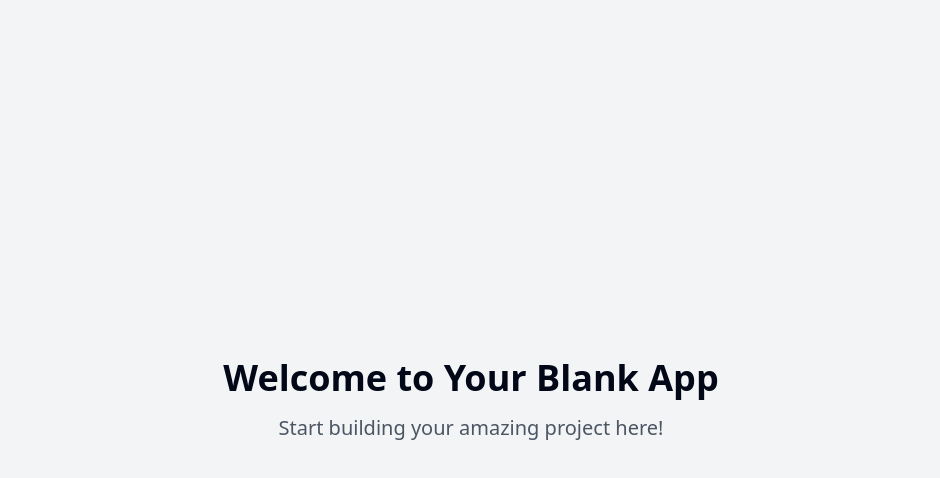
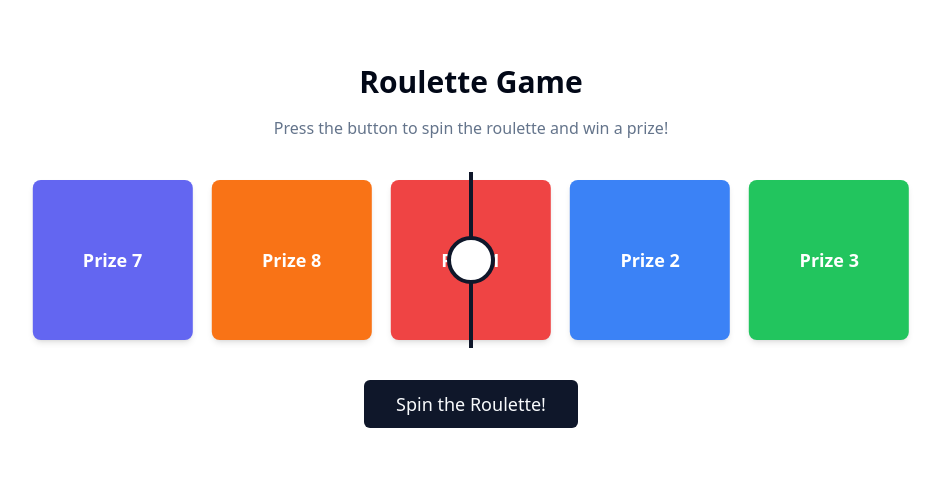
Before and after one commit to collaborationbest/slow-rolling-roulette-79, a React (Vite) app: page / in a window 1280 px wide. Shown: the top 478 px of the page, without its empty margins (169-1109 px from the left). Built offline with nearby package versions, Linux system fonts and the light colour scheme.

Commit message:
Add horizontal roulette game
Implement a horizontal roulette game using the Swiper module, with a fast start and gradual slowdown.

```diff
--- a/package.json
+++ b/package.json
@@ -56,6 +56,7 @@
     "react-router-dom": "^6.26.2",
     "recharts": "^2.12.7",
     "sonner": "^1.5.0",
+    "swiper": "^11.0.5",
     "tailwind-merge": "^2.5.2",
     "tailwindcss-animate": "^1.0.7",
     "vaul": "^0.9.3",
--- /dev/null
+++ b/src/components/RouletteGame.tsx
@@ -0,0 +1,181 @@
+
+import React, { useState, useRef, useEffect } from 'react';
+import { Swiper, SwiperSlide } from 'swiper/react';
+import { toast } from 'sonner';
+import { Button } from '@/components/ui/button';
+import { cn } from '@/lib/utils';
+
+// Import Swiper styles
+import 'swiper/css';
+
+// Define the roulette item interface
+interface RouletteItem {
+  id: number;
+  label: string;
+  color: string;
+}
+
+const RouletteGame: React.FC = () => {
+  // Create swiper instance ref
+  const swiperRef = useRef<any>(null);
+
+  // Game state
+  const [isSpinning, setIsSpinning] = useState(false);
+  const [result, setResult] = useState<RouletteItem | null>(null);
+  const [animationId, setAnimationId] = useState<number | null>(null);
+
+  // Roulette items - you can customize these
+  const rouletteItems: RouletteItem[] = [
+    { id: 1, label: "Prize 1", color: "bg-red-500" },
+    { id: 2, label: "Prize 2", color: "bg-blue-500" },
+    { id: 3, label: "Prize 3", color: "bg-green-500" },
+    { id: 4, label: "Prize 4", color: "bg-yellow-500" },
+    { id: 5, label: "Prize 5", color: "bg-purple-500" },
+    { id: 6, label: "Prize 6", color: "bg-pink-500" },
+    { id: 7, label: "Prize 7", color: "bg-indigo-500" },
+    { id: 8, label: "Prize 8", color: "bg-orange-500" },
+  ];
+
+  // Duplicate items to create a continuous loop effect
+  const duplicatedItems = [...rouletteItems, ...rouletteItems, ...rouletteItems];
+
+  // Function to start the roulette
+  const startRoulette = () => {
+    if (isSpinning) return;
+
+    setIsSpinning(true);
+    setResult(null);
+
+    // Set initial speed and position
+    let speed = 100; // Initial speed (pixels per animation frame)
+    let deceleration = 0.98; // Rate of deceleration (0.98 = 2% slower each step)
+    let minSpeed = 0.5; // Minimum speed before stopping
+
+    // Start from a random position for variety
+    const startPosition = Math.floor(Math.random() * rouletteItems.length) * 200;
+
+    if (swiperRef.current && swiperRef.current.swiper) {
+      swiperRef.current.swiper.setTranslate(-startPosition);
+
+      // Animation function for smooth deceleration
+      const animate = () => {
+        if (!swiperRef.current || !swiperRef.current.swiper) return;
+
+        const swiper = swiperRef.current.swiper;
+        const currentTranslate = swiper.getTranslate();
+
+        // Apply the current speed
+        swiper.setTranslate(currentTranslate - speed);
+
+        // Reduce speed gradually
+        speed *= deceleration;
+
+        // Continue animation or stop
+        if (speed > minSpeed) {
+          const id = requestAnimationFrame(animate);
+          setAnimationId(id);
+        } else {
+          // Animation is complete
+          finishRoulette();
+        }
+      };
+
+      // Start the animation
+      const id = requestAnimationFrame(animate);
+      setAnimationId(id);
+    }
+  };
+
+  // Function to handle the end of the roulette animation
+  const finishRoulette = () => {
+    if (!swiperRef.current || !swiperRef.current.swiper) return;
+
+    const swiper = swiperRef.current.swiper;
+    const currentPosition = -swiper.getTranslate();
+
+    // Calculate which item is selected (centered)
+    const itemWidth = 200; // Width of each roulette item
+    const selectedIndex = Math.round(currentPosition / itemWidth) % rouletteItems.length;
+    const selectedItem = rouletteItems[selectedIndex >= 0 ? selectedIndex : rouletteItems.length + selectedIndex];
+
+    // Set the result and update game state
+    setResult(selectedItem);
+    setIsSpinning(false);
+
+    // Display the result
+    toast.success(`You've won: ${selectedItem.label}!`);
+  };
+
+  // Clean up animation on component unmount
+  useEffect(() => {
+    return () => {
+      if (animationId !== null) {
+        cancelAnimationFrame(animationId);
+      }
+    };
+  }, [animationId]);
+
+  return (
+    <div className="w-full max-w-4xl mx-auto py-8">
+      <div className="mb-8 text-center">
+        <h2 className="text-3xl font-bold mb-4">Roulette Game</h2>
+        <p className="text-muted-foreground">Press the button to spin the roulette and win a prize!</p>
+      </div>
+
+      {/* Roulette container with indicator */}
+      <div className="relative mb-8">
+        {/* Center indicator */}
+        <div className="absolute top-0 left-1/2 transform -translate-x-1/2 h-full w-1 bg-primary z-10"></div>
+        <div className="absolute top-1/2 left-1/2 transform -translate-x-1/2 -translate-y-1/2 h-12 w-12 rounded-full border-4 border-primary z-10 bg-background"></div>
+
+        {/* Swiper container */}
+        <div className="overflow-hidden">
+          <Swiper
+            ref={swiperRef}
+            slidesPerView={5}
+            spaceBetween={0}
+            centeredSlides={true}
+            allowTouchMove={false}
+            initialSlide={rouletteItems.length} // Start from the middle set of items
+            className="roulette-swiper"
+          >
+            {duplicatedItems.map((item, index) => (
+              <SwiperSlide key={`${item.id}-${index}`} className="flex justify-center p-2">
+                <div
+                  className={cn(
+                    "w-40 h-40 rounded-lg flex items-center justify-center text-white font-bold text-lg shadow-md transition-transform",
+                    item.color,
+                    result?.id === item.id ? "ring-4 ring-white ring-opacity-70 scale-105" : ""
+                  )}
+                >
+                  {item.label}
+                </div>
+              </SwiperSlide>
+            ))}
+          </Swiper>
+        </div>
+      </div>
+
+      {/* Game controls */}
+      <div className="text-center">
+        <Button
+          size="lg"
+          disabled={isSpinning}
+          onClick={startRoulette}
+          className="px-8 py-6 text-lg"
+        >
+          {isSpinning ? "Spinning..." : "Spin the Roulette!"}
+        </Button>
+
+        {result && (
+          <div className="mt-6 p-4 bg-muted rounded-lg">
+            <p className="font-medium">You won:</p>
+            <p className="text-xl font-bold">{result.label}</p>
+          </div>
+        )}
+      </div>
+    </div>
+  );
+};
+
+export default RouletteGame;
--- a/src/pages/Index.tsx
+++ b/src/pages/Index.tsx
@@ -1,11 +1,11 @@
-// Update this page (the content is just a fallback if you fail to update the page)
+
+import RouletteGame from "@/components/RouletteGame";
 
 const Index = () => {
   return (
-    <div className="min-h-screen flex items-center justify-center bg-gray-100">
-      <div className="text-center">
-        <h1 className="text-4xl font-bold mb-4">Welcome to Your Blank App</h1>
-        <p className="text-xl text-gray-600">Start building your amazing project here!</p>
+    <div className="min-h-screen bg-background">
+      <div className="container mx-auto px-4 py-8">
+        <RouletteGame />
       </div>
     </div>
   );
```
Also changed, not shown: 1 other file (tests, documents, lock files or other folders).
